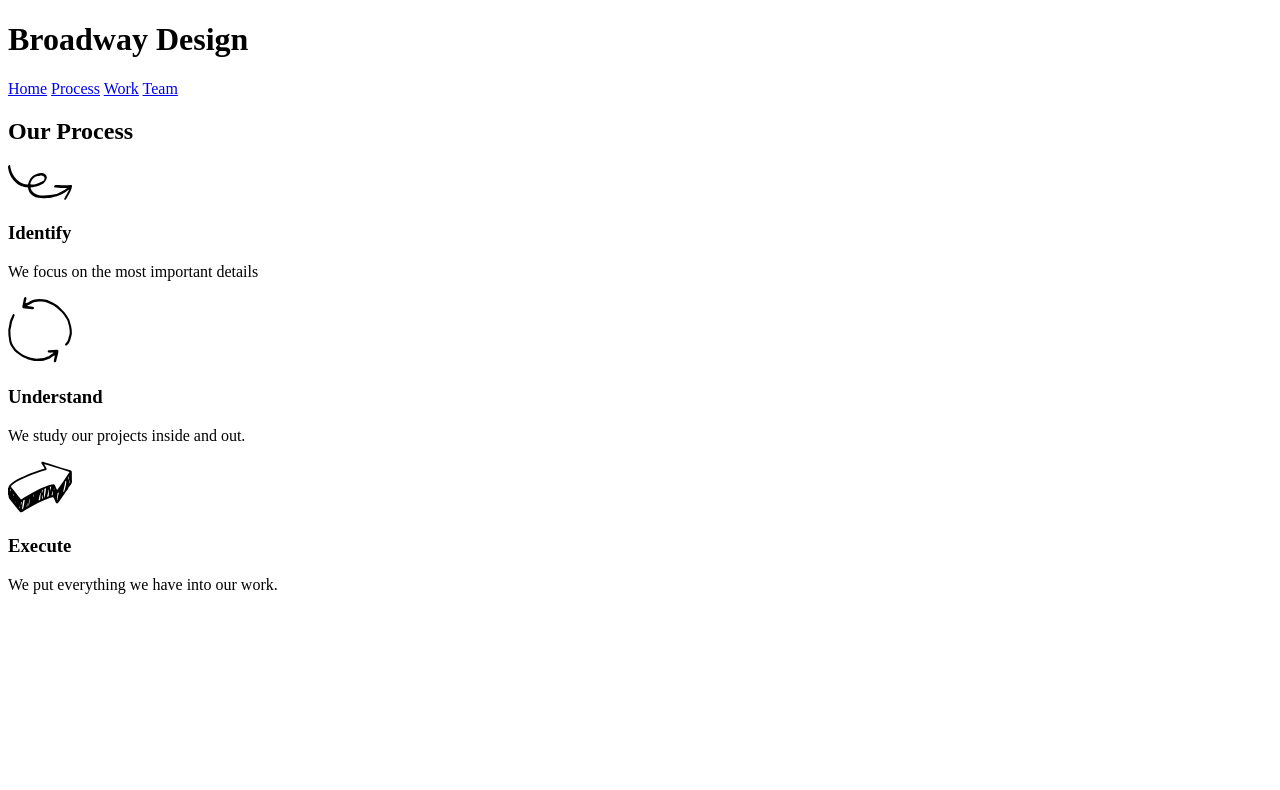
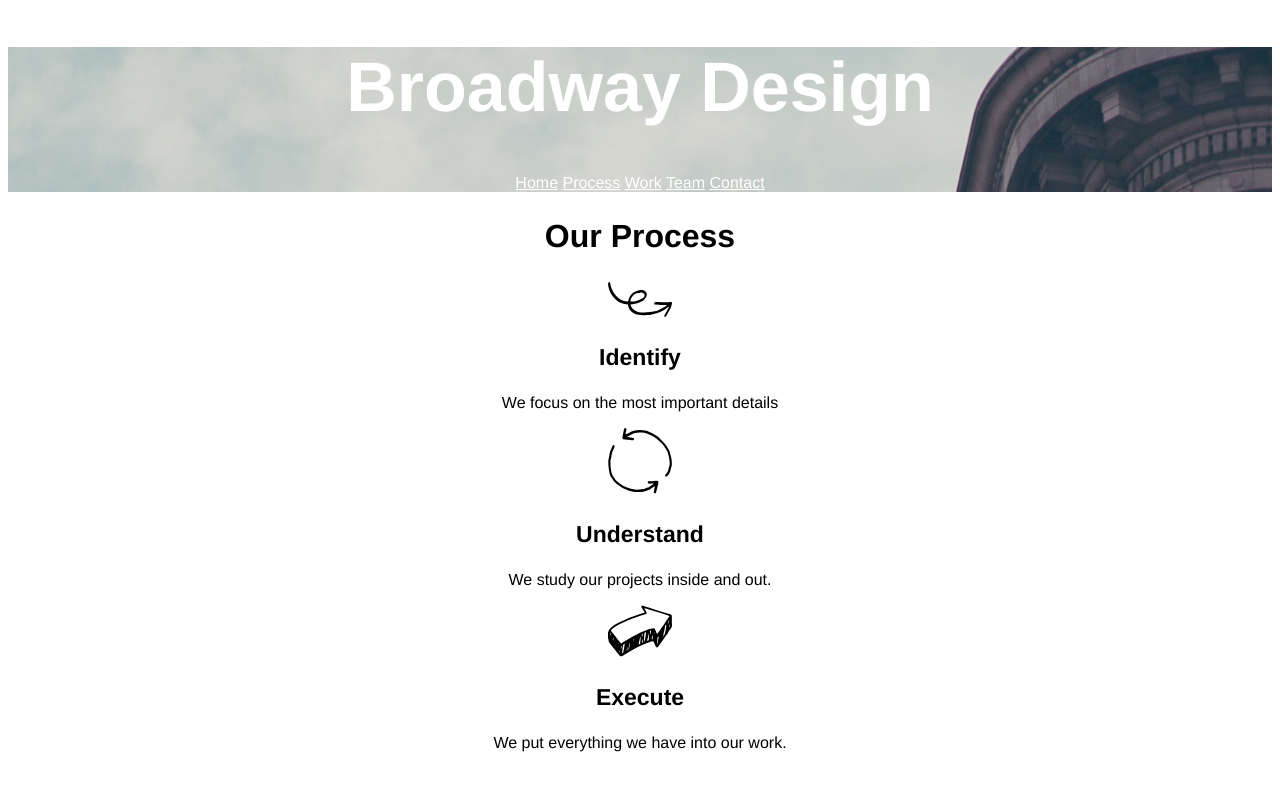
Before and after one commit to jayevo03/broadway, a plain HTML site: page index.html in a window 1280 px wide. Drawn offline with Linux system fonts and the light colour scheme.

Commit message:
Top two sections css

```diff
--- a/index.html
+++ b/index.html
@@ -13,7 +13,7 @@
         <a href="#process">Process</a>
         <a href="#work">Work</a>
         <a href="#">Team</a>
-        <a href="#contact"></a>
+        <a href="#contact">Contact</a>
       </nav>
     </div>
     <div id="process" class="middle-section">
--- a/resources/css/style.css
+++ b/resources/css/style.css
@@ -0,0 +1,29 @@
+body {
+  font-family: helvetica;
+  text-align: center;
+}
+
+h1, h2, h3 {
+  font-weight: bold;
+}
+
+h1 {
+  font-size: 70px;
+  color: white;
+}
+
+h2 {
+  font-size: 32px;
+}
+
+h3 {
+  font-size: 23px;
+}
+
+.header {
+  background-image: url("../images/the-flatiron-building.png");
+}
+
+nav a {
+  color: white;
+}
```
